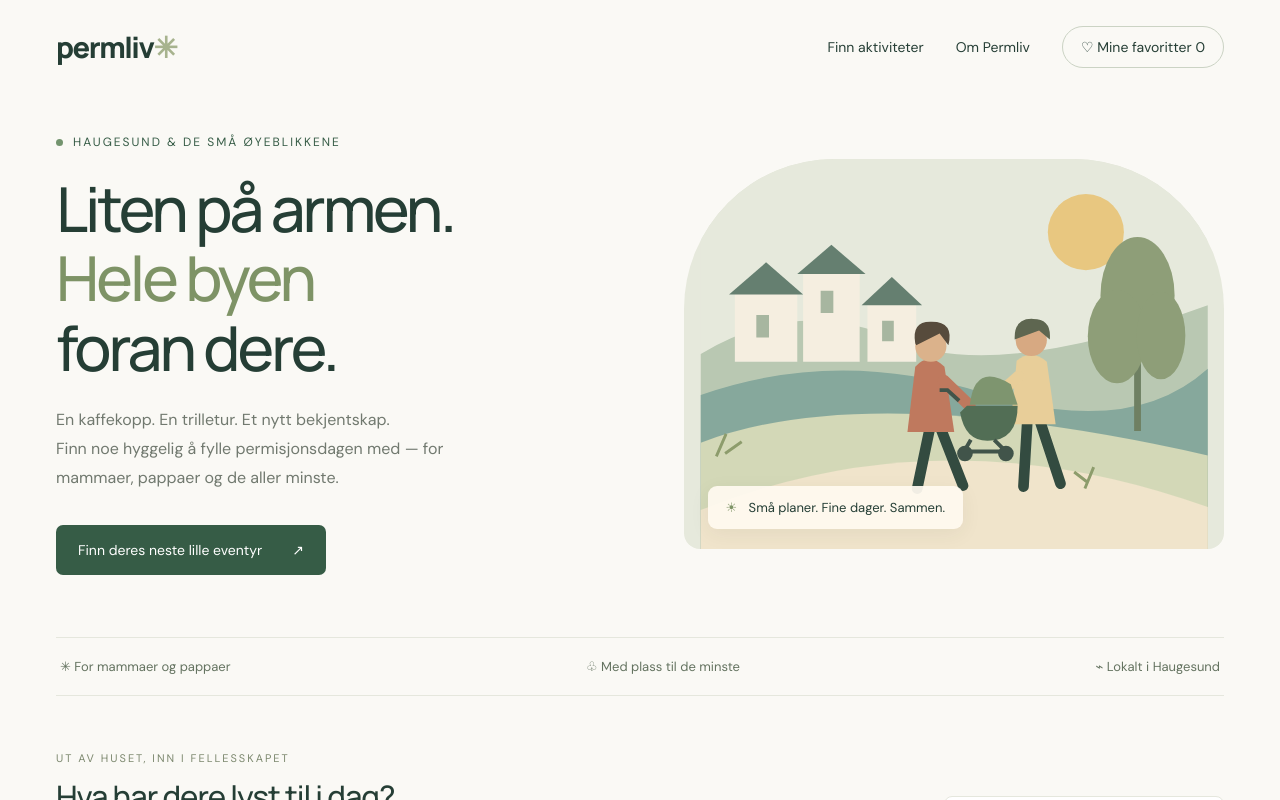
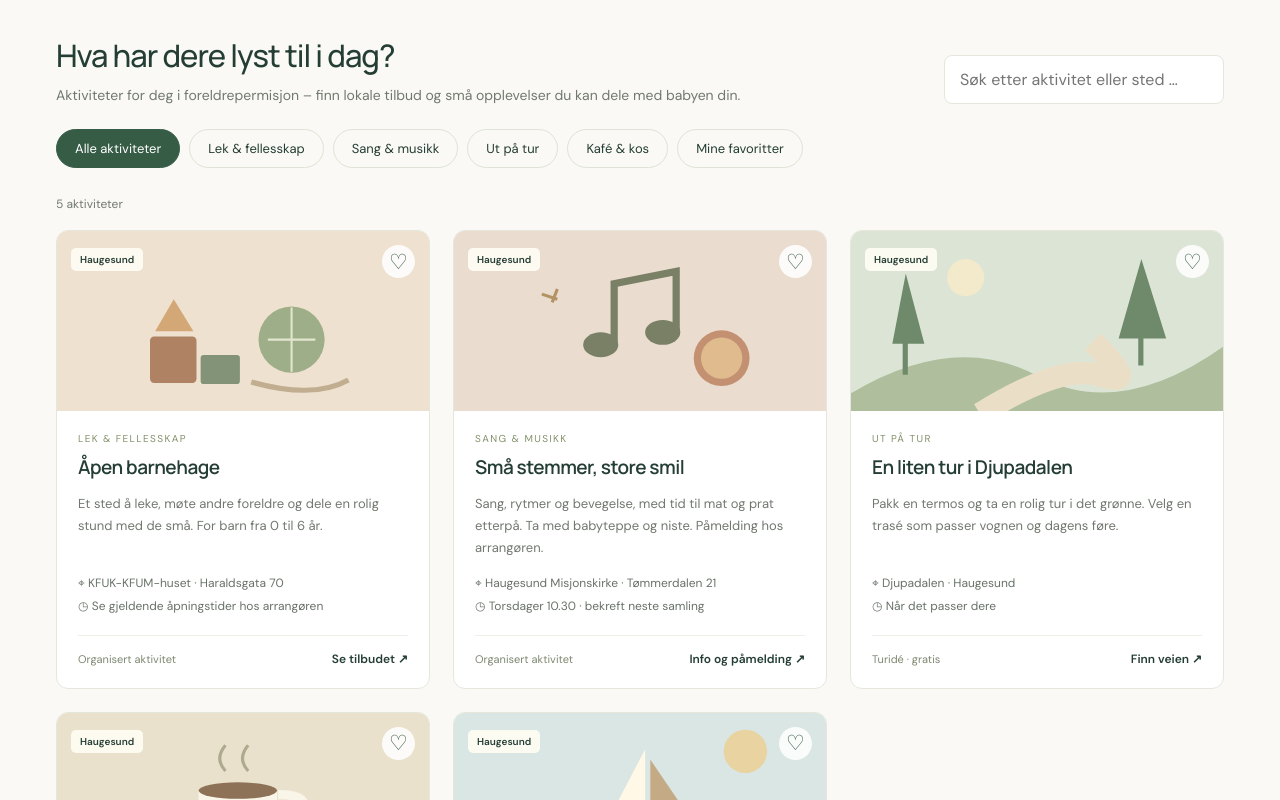
Before and after one commit to lenatorresdal/haugalandetmedbarn, a React (Vite) app: page / in a window 1280 px wide. Shown: the top 800 px of the page. Built offline with nearby package versions, Linux system fonts and the light colour scheme.

Commit message:
Oppdater aktivitetsoversikten og rydd ubrukt kode

```diff
--- a/src/App.jsx
+++ b/src/App.jsx
@@ -1,69 +1,40 @@
-import { useRef, useState } from "react";
+import { useState } from "react";
 import { activities, categories } from "./activities.js";
 import useFavorites from "./useFavorites.js";
-import Hero from "./components/Hero.jsx";
 import About from "./components/About.jsx";
 import ActivityCard from "./components/ActivityCard.jsx";
 
 function Brand() {
   return (
-    <a className="brand" href="#">
-      permliv<span>✳</span>
-    </a>
+    <span className="brand">
+      Haugalandet med barn
+    </span>
   );
 }
 
 export default function App() {
   const [query, setQuery] = useState("");
   const [category, setCategory] = useState("Alle aktiviteter");
-  const [onlySaved, setOnlySaved] = useState(false);
+  const onlySaved = category === "Mine favoritter";
   const [favorites, toggleFavorite] = useFavorites();
-  const activitySection = useRef(null);
   const normalizedQuery = query.toLocaleLowerCase("nb");
   const shown = activities.filter(
     (activity) =>
-      (category === "Alle aktiviteter" || activity.category === category) &&
-      (!onlySaved || favorites.has(activity.id)) &&
-      `${activity.title} ${activity.description} ${activity.place} ${activity.category}`
+      (onlySaved
+        ? favorites.has(activity.id)
+        : category === "Alle aktiviteter" || activity.category === category) &&
+      `${activity.title} ${activity.description} ${activity.place} ${activity.municipality} ${activity.category}`
         .toLocaleLowerCase("nb")
         .includes(normalizedQuery),
   );
 
-  function toggleSavedFilter() {
-    setOnlySaved((previous) => !previous);
-    activitySection.current?.scrollIntoView({ behavior: "smooth" });
-  }
-
   return (
-    <>
-      <header>
-        <Brand />
-        <nav>
-          <a href="#aktiviteter">Finn aktiviteter</a>
-          <a href="#om">Om Permliv</a>
-          <button
-            className="saved"
-            aria-pressed={onlySaved}
-            onClick={toggleSavedFilter}
-            style={{ background: onlySaved ? "#e4eadb" : undefined }}
-          >
-            ♡ Mine favoritter <span>{favorites.size}</span>
-          </button>
-        </nav>
-      </header>
       <main>
-        <Hero />
-        <div className="intro-strip">
-          <span>✳ For mammaer og pappaer</span>
-          <span>♧ Med plass til de minste</span>
-          <span>⌁ Lokalt i Haugesund</span>
-        </div>
-        <section className="explore" id="aktiviteter" ref={activitySection}>
+        <section className="explore" id="aktiviteter">
           <div className="heading">
             <div>
-              <div className="eyebrow">Ut av huset, inn i fellesskapet</div>
               <h2>Hva har dere lyst til i dag?</h2>
-              <p>Finn et tilbud eller en enkel idé til dagen.</p>
+              <p>Aktiviteter for deg i foreldrepermisjon – finn lokale tilbud og små opplevelser du kan dele med babyen din.</p>
             </div>
             <input
               className="search"
@@ -75,7 +46,7 @@ export default function App() {
             />
           </div>
           <div className="filters" aria-label="Aktivitetskategorier">
-            {categories.map((item) => (
+            {[...categories, "Mine favoritter"].map((item) => (
               <button
                 key={item}
                 className={`filter ${category === item ? "active" : ""}`}
@@ -87,8 +58,7 @@ export default function App() {
             ))}
           </div>
           <div className="count" role="status" aria-live="polite">
-            {shown.length} {onlySaved ? "favoritter" : "aktiviteter og ideer"} ·
-            Haugesund
+            {shown.length} {shown.length === 1 ? "aktivitet" : "aktiviteter"}
           </div>
           <div className="grid">
             {shown.length ? (
@@ -102,8 +72,9 @@ export default function App() {
               ))
             ) : (
               <div className="empty">
-                Ingen treff akkurat nå. Prøv en annen kategori eller et annet
-                søk.
+                {onlySaved
+                  ? "Ingen favoritter å vise. Lagre aktiviteter med hjertet, eller prøv et annet søk."
+                  : "Ingen treff akkurat nå. Prøv en annen kategori eller et annet søk."}
               </div>
             )}
           </div>
@@ -113,10 +84,9 @@ export default function App() {
           <Brand />
           <p>
             Laget for små mennesker og deres store. ♡<br />
-            En uavhengig guide til permisjonslivet i Haugesund.
+            En uavhengig guide til aktiviteter med barn på Haugalandet.
           </p>
         </footer>
       </main>
-    </>
   );
 }
--- a/src/activities.js
+++ b/src/activities.js
@@ -1,9 +1,9 @@
 export const activities = [
   {
     "id": "apen",
+    "municipality": "Haugesund",
     "title": "Åpen barnehage",
     "category": "Lek & fellesskap",
-    "badge": "Lokalt tilbud",
     "place": "KFUK-KFUM-huset · Haraldsgata 70",
     "time": "Se gjeldende åpningstider hos arrangøren",
     "description": "Et sted å leke, møte andre foreldre og dele en rolig stund med de små. For barn fra 0 til 6 år.",
@@ -15,9 +15,9 @@ export const activities = [
   },
   {
     "id": "sang",
+    "municipality": "Haugesund",
     "title": "Små stemmer, store smil",
     "category": "Sang & musikk",
-    "badge": "Babysang",
     "place": "Haugesund Misjonskirke · Tømmerdalen 21",
     "time": "Torsdager 10.30 · bekreft neste samling",
     "description": "Sang, rytmer og bevegelse, med tid til mat og prat etterpå. Ta med babyteppe og niste. Påmelding hos arrangøren.",
@@ -29,9 +29,9 @@ export const activities = [
   },
   {
     "id": "tur",
+    "municipality": "Haugesund",
     "title": "En liten tur i Djupadalen",
     "category": "Ut på tur",
-    "badge": "På egen hånd",
     "place": "Djupadalen · Haugesund",
     "time": "Når det passer dere",
     "description": "Pakk en termos og ta en rolig tur i det grønne. Velg en trasé som passer vognen og dagens føre.",
@@ -43,9 +43,9 @@ export const activities = [
   },
   {
     "id": "kaffe",
+    "municipality": "Haugesund",
     "title": "Kaffe og en liten pustepause",
     "category": "Kafé & kos",
-    "badge": "På egen hånd",
     "place": "Haugesund sentrum",
     "time": "I deres eget tempo",
     "description": "Avtal en kaffedate med noen i barselgruppa. Finn et sted med plass til vogn, og la praten ta den tiden den tar.",
@@ -57,9 +57,9 @@ export const activities = [
   },
   {
     "id": "sjo",
+    "municipality": "Haugesund",
     "title": "Trilletur med sjøluft",
     "category": "Ut på tur",
-    "badge": "På egen hånd",
     "place": "Indre kai · Haugesund",
     "time": "Når dere vil ut en liten tur",
     "description": "En liten pause ved vannet. Ta en tur langs kaien, se på båtene og finn et fint sted å stoppe underveis.",
--- a/src/components/ActivityArt.jsx
+++ b/src/components/ActivityArt.jsx
@@ -32,7 +32,7 @@ const scenes = {
 
 export default function ActivityArt({ scene, background }) {
   return (
-    <svg viewBox="0 0 360 180" aria-hidden="true">
+    <svg viewBox="0 0 360 180" preserveAspectRatio="xMidYMid slice" aria-hidden="true">
       <rect width="360" height="180" fill={background} />
       {scenes[scene]}
     </svg>
--- a/src/components/ActivityCard.jsx
+++ b/src/components/ActivityCard.jsx
@@ -5,7 +5,7 @@ export default function ActivityCard({ activity, saved, onToggleFavorite }) {
     <article className="card">
       <div className="picture">
         <ActivityArt scene={activity.scene} background={activity.bg} />
-        <span className="badge">{activity.badge}</span>
+        <span className="place-badge">{activity.municipality}</span>
         <button
           className="heart"
           onClick={() => onToggleFavorite(activity.id)}
--- a/src/components/Hero.jsx
+++ /dev/null
@@ -1,65 +0,0 @@
-export default function Hero() {
-  return (
-    <section className="hero">
-      <div>
-      <div className="location">Haugesund & de små øyeblikkene</div>
-      <h1>Liten på armen.<br />
-      <em>Hele byen</em>
-      <br />foran dere.</h1>
-      <p>En kaffekopp. En trilletur. Et nytt bekjentskap.<br />Finn noe hyggelig å fylle permisjonsdagen med — for mammaer, pappaer og de aller minste.</p>
-      <a className="cta" href="#aktiviteter">Finn deres neste lille eventyr <span>↗</span>
-      </a>
-      </div>
-      <div className="hero-art" aria-label="Illustrasjon av foreldre på trilletur i Haugesund">
-      <svg viewBox="0 0 520 400" role="img">
-      <title>En rolig dag med barnevogn ved sjøen</title>
-      <rect width="520" height="400" fill="#e6e9dc"/>
-      <circle cx="395" cy="75" r="39" fill="#e8c780"/>
-      <path d="M0 200 Q100 140 200 185T520 150V400H0" fill="#b9c8b2"/>
-      <path d="M0 242Q140 193 290 240T520 215V400H0" fill="#86a89c"/>
-      <path d="M0 291Q170 225 520 304V400H0" fill="#d3d8b7"/>
-      <path d="M0 360Q250 260 520 357V400H0" fill="#f0e4cb"/>
-      <g fill="#f5eee0">
-      <path d="M35 208v-70l32-26 32 26v70z"/>
-      <path d="M105 208v-91l29-23 29 23v91z"/>
-      <path d="M171 208v-59l25-23 25 23v59z"/>
-      </g>
-      <g fill="#657f70">
-      <path d="M29 139l38-33 38 33z"/>
-      <path d="M99 118l35-30 35 30z"/>
-      <path d="M165 150l31-29 31 29z"/>
-      </g>
-      <g fill="#a7b6a0">
-      <path d="M57 160h13v23H57zM123 135h13v23h-13zM186 166h12v21h-12z"/>
-      </g>
-      <path d="M448 279V118" stroke="#6f8063" strokeWidth="7"/>
-      <g fill="#8e9e78">
-      <ellipse cx="448" cy="140" rx="38" ry="60"/>
-      <ellipse cx="427" cy="182" rx="30" ry="48"/>
-      <ellipse cx="472" cy="181" rx="25" ry="45"/>
-      </g>
-      <g stroke="#334b40" strokeWidth="11" strokeLinecap="round">
-      <path d="M235 276l-13 62M246 276l23 59"/>
-      <path d="M335 268l-4 68M347 266l22 67"/>
-      </g>
-      <path d="M220 213q14-15 30 0l10 67h-48z" fill="#bf795e"/>
-      <circle cx="236" cy="192" r="16" fill="#dbb28b"/>
-      <path d="M220 189q-4-23 17-22 23 0 17 24l-9-12-24 12" fill="#574b3c"/>
-      <path d="M249 227l27 26" fill="none" stroke="#bf795e" strokeWidth="12" strokeLinecap="round"/>
-      <path d="M324 207q15-13 31 1l9 64h-46z" fill="#e8ce99"/>
-      <circle cx="339" cy="186" r="16" fill="#d7a982"/>
-      <path d="M322 185q-1-22 19-21 19 0 17 21l-11-9-25 9" fill="#5e6650"/>
-      <path d="M326 223l-25 22" stroke="#e8ce99" strokeWidth="12" strokeLinecap="round"/>
-      <path d="M273 253h52q0 36-31 36-23 0-28-29" fill="#526e55"/>
-      <path d="M276 252q5-44 42-21l7 21" fill="#7e956f"/>
-      <path d="M265 248l-12-11h-8M277 288l-7 12h43l-12-12" fill="none" stroke="#41544a" strokeWidth="4"/>
-      <circle cx="271" cy="302" r="8" fill="#41544a"/>
-      <circle cx="313" cy="302" r="8" fill="#41544a"/>
-      <path d="M16 305l10-23m-1 20 17-12M394 338l9-22m-7 15-13-10" stroke="#8d9c6c" strokeWidth="3"/>
-      </svg>
-      <div className="note">
-      <span>☀</span> Små planer. Fine dager. Sammen.</div>
-      </div>
-      </section>
-  );
-}
--- a/src/styles.css
+++ b/src/styles.css
@@ -7,28 +7,9 @@ button,input{font:inherit}
 button,a{-webkit-tap-highlight-color:transparent}
 button{cursor:pointer}
 a{color:inherit}
-header{height:94px;max-width:1240px;margin:auto;display:flex;align-items:center;justify-content:space-between;padding:0 36px}
 .brand{text-decoration:none;font-family:Manrope,sans-serif;font-size:29px;font-weight:800;letter-spacing:-1.5px}
-.brand span{color:#a7b38e}
-nav{display:flex;align-items:center;gap:32px;font-size:14px}
-nav a{text-decoration:none}
-.saved{border:1px solid #cbd3c4;background:transparent;border-radius:30px;padding:11px 18px;color:var(--ink)}
-.location{font-size:12px;letter-spacing:2px;text-transform:uppercase;color:var(--green);display:flex;align-items:center;gap:10px}
-.location:before{content:'';height:7px;width:7px;border-radius:50%;background:#73946e}
 main{max-width:1240px;margin:auto;padding:0 36px}
-.hero{display:grid;grid-template-columns:1.05fr 1fr;gap:60px;align-items:center;padding:40px 0 62px}
-.hero h1{font-family:Manrope,sans-serif;font-weight:500;font-size:62px;line-height:1.12;letter-spacing:-3px;margin:24px 0}
-.hero h1 em{font-style:normal;color:#7e9366}
-.hero p{color:var(--muted);font-size:16px;line-height:1.8;max-width:430px}
-.cta{display:inline-flex;gap:30px;align-items:center;background:var(--green);color:white;text-decoration:none;padding:16px 22px;border-radius:7px;margin-top:16px;font-size:14px}
-.hero-art{position:relative;height:390px;border-radius:150px 150px 16px 16px;background:#e6e9dc;overflow:hidden}
-.hero-art svg{width:100%;height:100%}
-.note{position:absolute;bottom:20px;left:24px;background:#fffaf0ed;border-radius:9px;padding:13px 18px;font-size:13px;box-shadow:0 5px 20px #30453210}
-.note span{color:#7e9366;margin-right:8px}
-.intro-strip{border-top:1px solid var(--line);border-bottom:1px solid var(--line);display:flex;justify-content:space-between;padding:20px 4px;font-size:13px;color:#647360}
-.intro-strip span{display:flex;gap:10px;align-items:center}
-.explore{padding:55px 0 30px}
-.eyebrow{font-size:11px;letter-spacing:2px;text-transform:uppercase;color:#7c886e}
+.explore{padding:24px 0 30px}
 .heading{display:flex;justify-content:space-between;align-items:end;margin-bottom:25px}
 h2{font:500 31px Manrope,sans-serif;letter-spacing:-1px;margin:10px 0}
 .heading p{font-size:14px;color:var(--muted);margin:0}
@@ -42,9 +23,9 @@ h2{font:500 31px Manrope,sans-serif;letter-spacing:-1px;margin:10px 0}
 .card:hover{transform:translateY(-4px)}
 .picture{height:180px;position:relative;display:grid;place-items:center;overflow:hidden}
 .picture svg{width:100%;height:100%}
+.place-badge{position:absolute;left:14px;top:17px;background:#fffdf4e8;padding:5px 9px;border-radius:5px;font-size:10px;font-weight:600}
 .heart{position:absolute;right:14px;top:14px;background:#ffffffdf;border:0;border-radius:50%;width:33px;height:33px;font-size:21px;color:var(--green)}
 .heart[aria-pressed=true]{background:var(--green);color:white}
-.badge{position:absolute;left:14px;top:17px;background:#fffdf4e8;padding:5px 9px;border-radius:5px;font-size:10px;font-weight:600}
 .body{padding:21px}
 .category{font-size:10px;text-transform:uppercase;letter-spacing:1.4px;color:#81916a}
 .card h3{font:600 19px Manrope,sans-serif;letter-spacing:-.5px;margin:9px 0}
@@ -54,33 +35,23 @@ h2{font:500 31px Manrope,sans-serif;letter-spacing:-1px;margin:10px 0}
 .card-bottom a{text-decoration:none;font-weight:600}
 .kind{color:#7c876f;font-size:11px}
 .empty{grid-column:1/-1;padding:50px;text-align:center;border:1px dashed #c6cebd;border-radius:10px}
-.about{margin:45px 0 55px;padding:32px 38px;background:#eaf0e3;border-radius:12px;display:flex;gap:30px;align-items:center}
-.about .icon{font-size:35px}
-.about h2{font-size:22px}
+.about{margin:45px 0 55px;padding:32px 38px;background:#eaf0e3;border-radius:12px}
 .about p{font-size:13px;line-height:1.8;color:#68745f;max-width:730px}
-.about a{font-size:12px}
 footer{border-top:1px solid var(--line);padding:27px 0 35px;display:flex;justify-content:space-between;align-items:center}
 footer p{font-size:11px;color:var(--muted)}
 button:focus-visible,a:focus-visible,input:focus-visible{outline:3px solid #b18d55;outline-offset:4px}
-@media(max-width:850px){.hero{gap:24px}
-.hero h1{font-size:46px}
-.hero-art{height:340px}
+@media(max-width:850px){
 .grid{grid-template-columns:repeat(2,1fr)}
-nav>a{display:none}
 }
-@media(max-width:580px){header{height:78px;padding:0 22px}
+@media(max-width:580px){
+.brand{font-size:24px;letter-spacing:-1px}
 main{padding:0 22px}
-.hero{grid-template-columns:1fr;padding-top:25px;gap:30px}
-.hero h1{font-size:48px}
-.hero-art{height:290px;border-radius:110px 110px 12px 12px}
-.intro-strip{gap:15px;flex-wrap:wrap;font-size:11px}
 .heading{align-items:start;flex-direction:column;gap:20px}
 .search{width:100%}
 .grid{grid-template-columns:1fr}
 .picture{height:190px}
-.explore{padding-top:38px}
-.about{padding:23px;gap:15px;align-items:start}
+.explore{padding-top:20px}
+.about{padding:23px}
 footer{align-items:start;gap:20px}
-.saved{font-size:12px;padding:9px 12px}
 .filter{padding:9px 13px}
 }
```
Also changed, not shown: src/components/About.jsx (+2 -7 lines), 1 other file (tests, documents, lock files or other folders).
